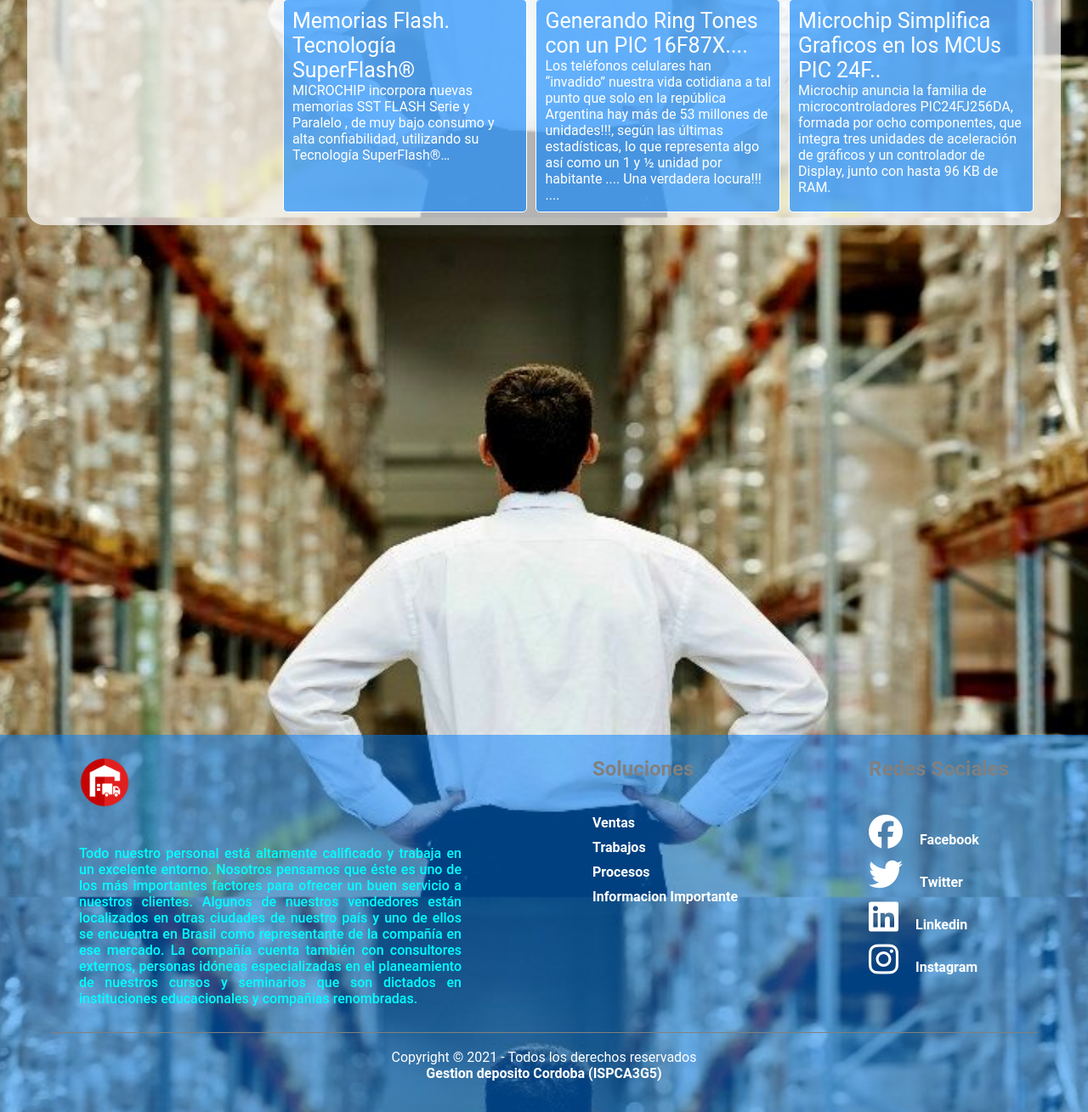
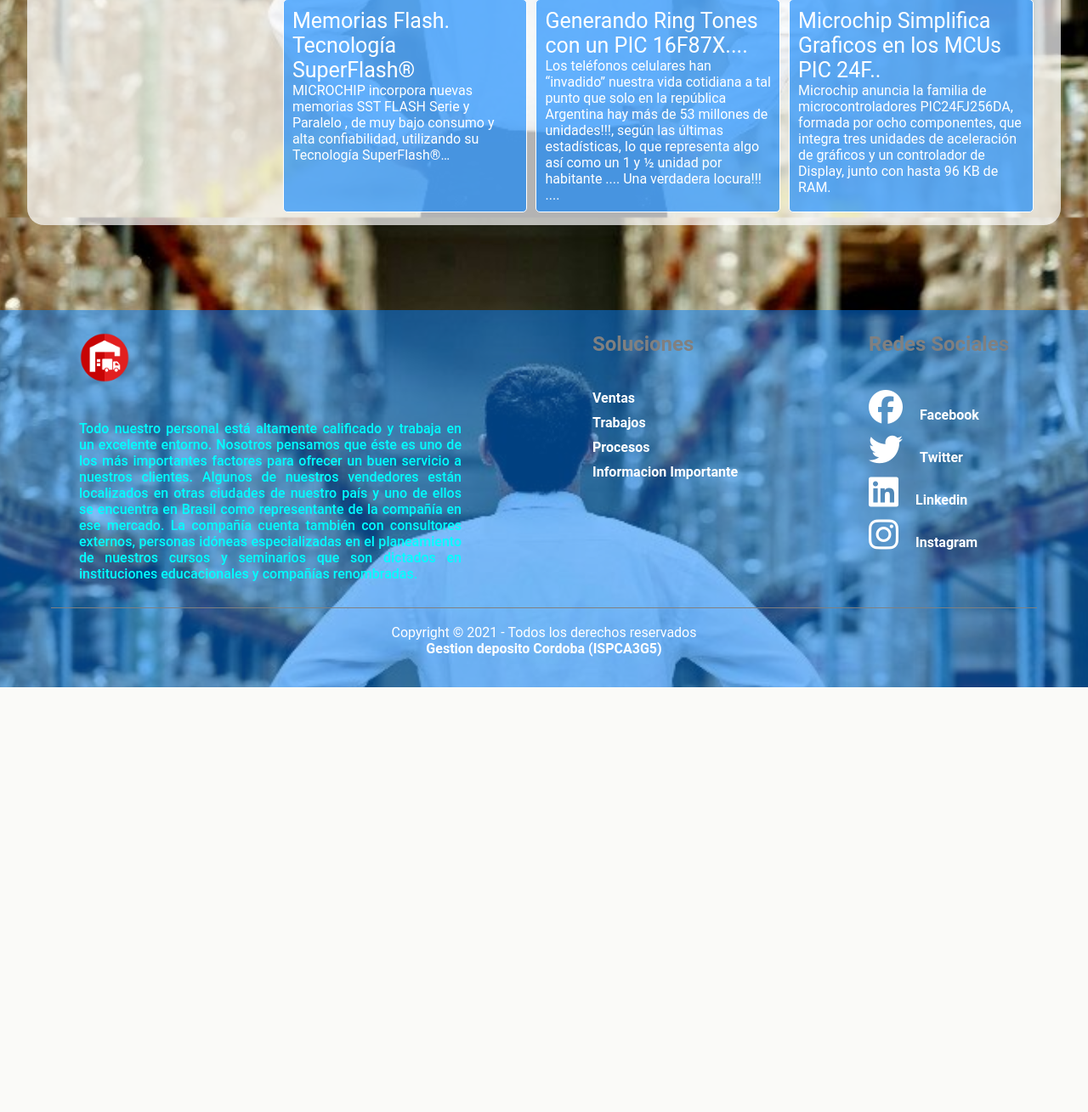
Before and after one commit to mariogonzalezispc/g5-a3g5_2, a PHP site: page /index.html in a window 1280 px wide. Shown: the part 1344-2653 px from the top of the page at 85% size. After the commit the page ends 2153 px from the top, so only its background shows below. Run offline with PHP 8.4, Linux system fonts and the light colour scheme; some libraries are stand-ins or nearby versions.

Commit message:
correc_footer

```diff
--- a/css/estilos.css
+++ b/css/estilos.css
@@ -29,12 +29,12 @@ main {
 footer {
     width: 100%;/*ancho del footer*/
     background: rgba(0, 128, 255, 0.5);
-    height: auto;
+    height: auto;/*alto del footer*/
     color: white;/*color del texto*/
     margin-left: 0px;/*espacio entre el footer y el contenido*/
     position: relative;/*para que se vea centrado*/
     cursor: pointer;/*para que se manito en el puntero del mouse*/
-    margin-top: 600px;/*espacio entre el footer y el contenido*/
+    margin-top: 100px;/*600px;/*espacio entre el footer y el contenido*/
     margin-bottom: 0px;/*espacio entre el footer y el contenido*/
     z-index: -1;/*para que se vea por abajo de todo*/
     text-align: left;/*alineacion del texto*/
```
